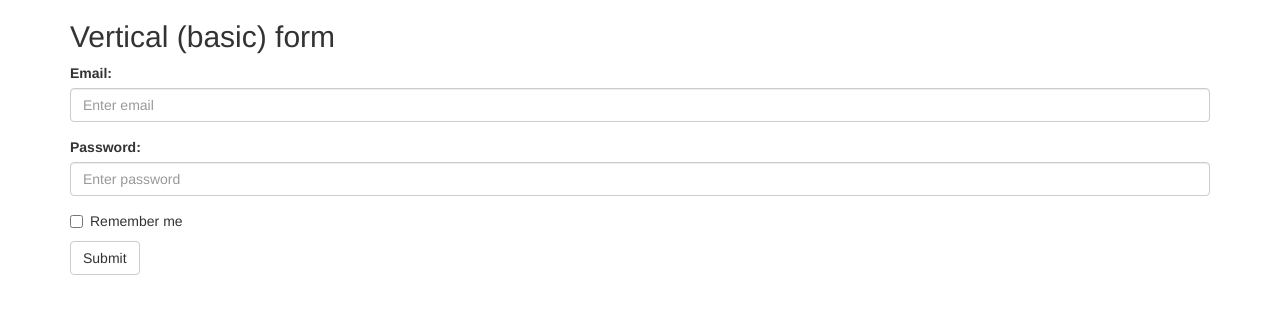
After one commit to sajuchy/webdev21php-, a PHP site: page /form_handling.php in a window 1280 px wide. The commit adds this page. Shown: the top 314 px of the page. Run offline with PHP 8.4, Linux system fonts and the light colour scheme.

Commit message:
form_handling.php

```diff
--- /dev/null
+++ b/21st_class/form_handling.php
@@ -0,0 +1,41 @@
+<?php
+    if(isset($_GET['submit'])){
+        $email = $_GET['email'];
+        echo $email;
+    }
+?>
+
+
+
+<!DOCTYPE html>
+<html lang="en">
+<head>
+  <title>Bootstrap Example</title>
+  <meta charset="utf-8">
+  <meta name="viewport" content="width=device-width, initial-scale=1">
+  <link rel="stylesheet" href="https://maxcdn.bootstrapcdn.com/bootstrap/3.4.0/css/bootstrap.min.css">
+  <script src="https://ajax.googleapis.com/ajax/libs/jquery/3.4.1/jquery.min.js"></script>
+  <script src="https://maxcdn.bootstrapcdn.com/bootstrap/3.4.0/js/bootstrap.min.js"></script>
+</head>
+<body>
+
+<div class="container">
+  <h2>Vertical (basic) form</h2>
+  <form method="GET" action="?">
+    <div class="form-group">
+      <label for="email">Email:</label>
+      <input type="email" class="form-control" id="email" placeholder="Enter email" name="email">
+    </div>
+    <div class="form-group">
+      <label for="pwd">Password:</label>
+      <input type="password" class="form-control" id="pwd" placeholder="Enter password" name="pwd">
+    </div>
+    <div class="checkbox">
+      <label><input type="checkbox" name="remember"> Remember me</label>
+    </div>
+    <button type="submit" class="btn btn-default" name="submit">Submit</button>
+  </form>
+</div>
+
+</body>
+</html>
```
Also changed, not shown: 21st_class/super_global_var.php (+11 -9 lines).
